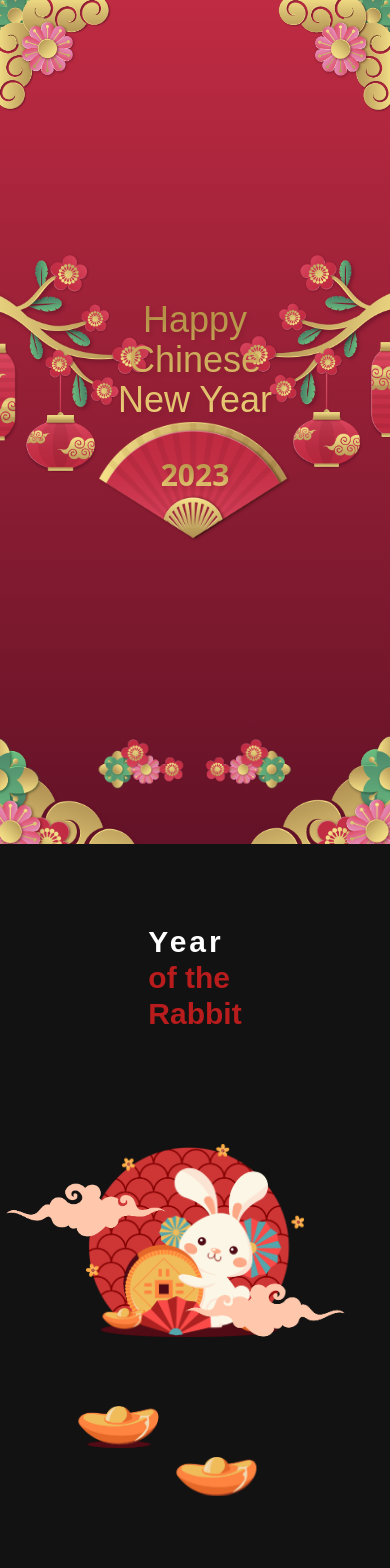
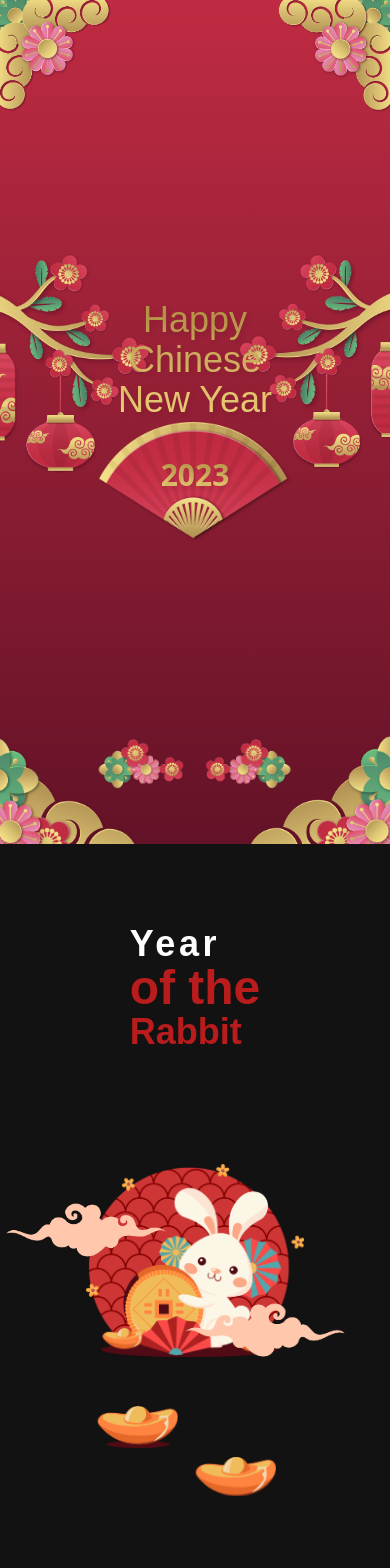
Before and after one commit to Novianto778/cny-2023, a React (Vite) app: page / in a window 390 px wide. Shown: the top 1568 px of the page. Built offline with nearby package versions, Linux system fonts and the light colour scheme; a web font is replaced by a local one.

Commit message:
Text fix

```diff
--- a/src/components/Hero1.tsx
+++ b/src/components/Hero1.tsx
@@ -108,7 +108,7 @@ const Hero1 = (props: Props) => {
                     </div>
                     <div className="absolute top-1/2 -translate-y-1/2 left-1/2 -translate-x-1/2">
                         <motion.h1
-                            className="text-4xl font-heading hero1-heading text-center relative"
+                            className="text-4xl font-heading hero1-heading text-center relative z-30"
                             initial="hidden"
                             whileInView="visible"
                             viewport={{ once: false, amount: 0 }}
--- a/src/components/Hero2.tsx
+++ b/src/components/Hero2.tsx
@@ -25,12 +25,12 @@ const Hero2 = (props: Props) => {
                             },
                         }}
                     >
-                        <span className="text-3xl md:text-5xl font-heading tracking-widest text-white">
+                        <span className="text-4xl md:text-5xl font-heading tracking-widest text-white">
                             Year
                         </span>
                         <br />
-                        <span className="text-3xl md:text-5xl font-heading text-red-700">
-                            <span className="text-3xl md:text-6xl">of the</span>{' '}
+                        <span className="text-4xl md:text-5xl font-heading text-red-700">
+                            <span className="text-5xl md:text-6xl">of the</span>{' '}
                             <br />
                             Rabbit
                         </span>
--- a/src/index.css
+++ b/src/index.css
@@ -68,6 +68,6 @@
     }
 
     .leftright {
-        animation: leftright 3s infinite;
+        animation: leftright 4s infinite;
     }
 }
```
